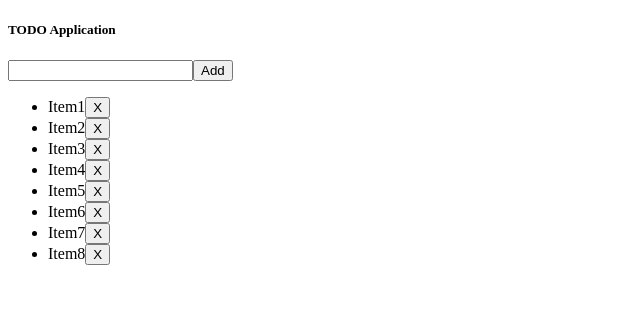
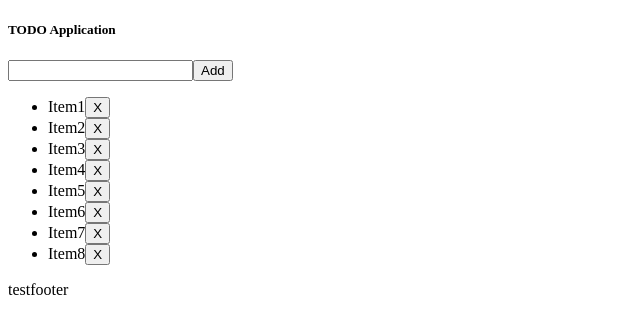
Before and after one commit to npnm/TODOApp, an Angular app: page / in a window 1280 px wide. Shown: the top 334 px of the page, without its empty margins (0-640 px from the left). Built offline with nearby package versions, Linux system fonts and the light colour scheme.

Commit message:
extra footer change

```diff
--- a/src/app/app.component.html
+++ b/src/app/app.component.html
@@ -15,3 +15,4 @@
     </li>
   </ul>
 </section>
+<footer>testfooter</footer>
```
